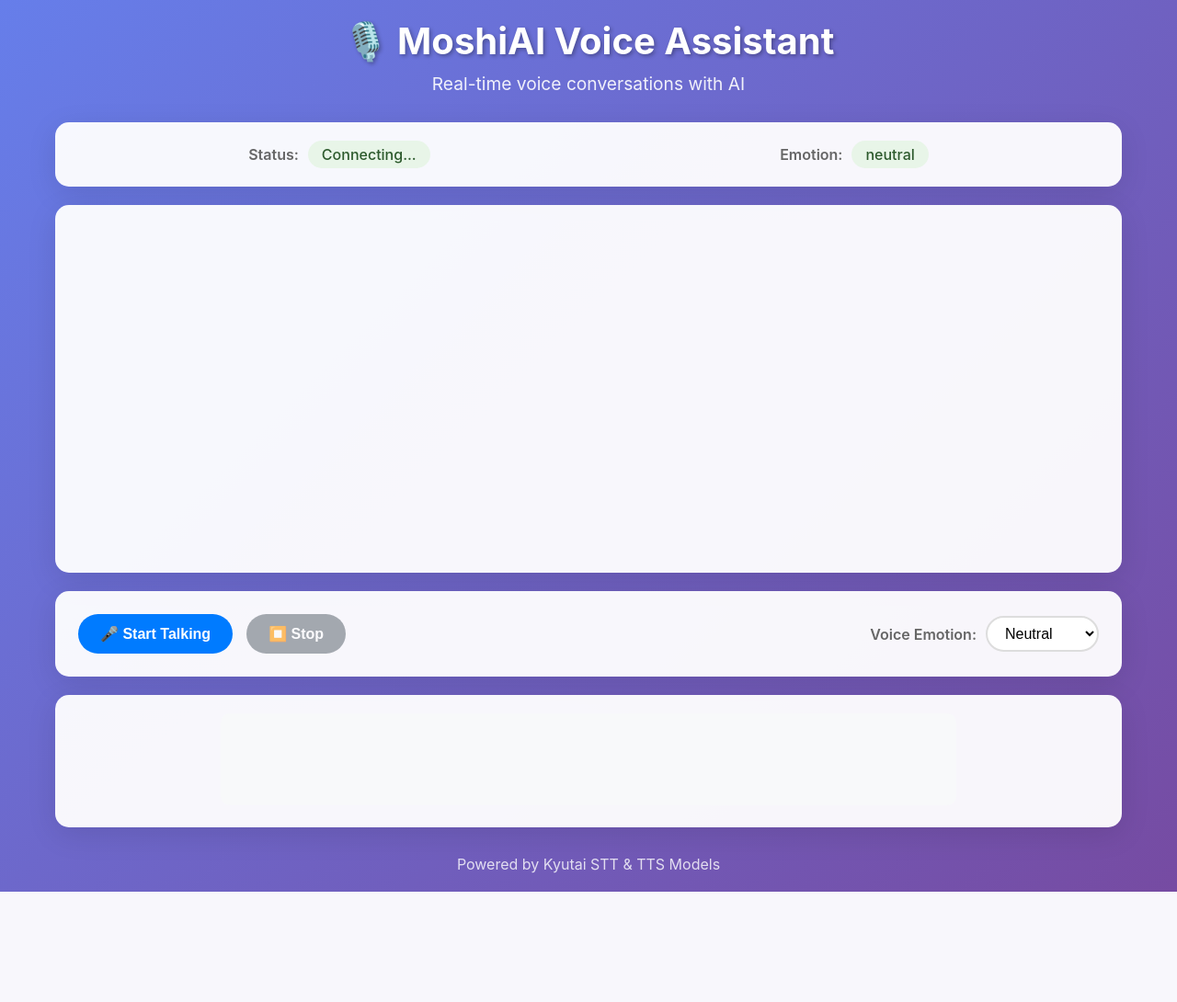
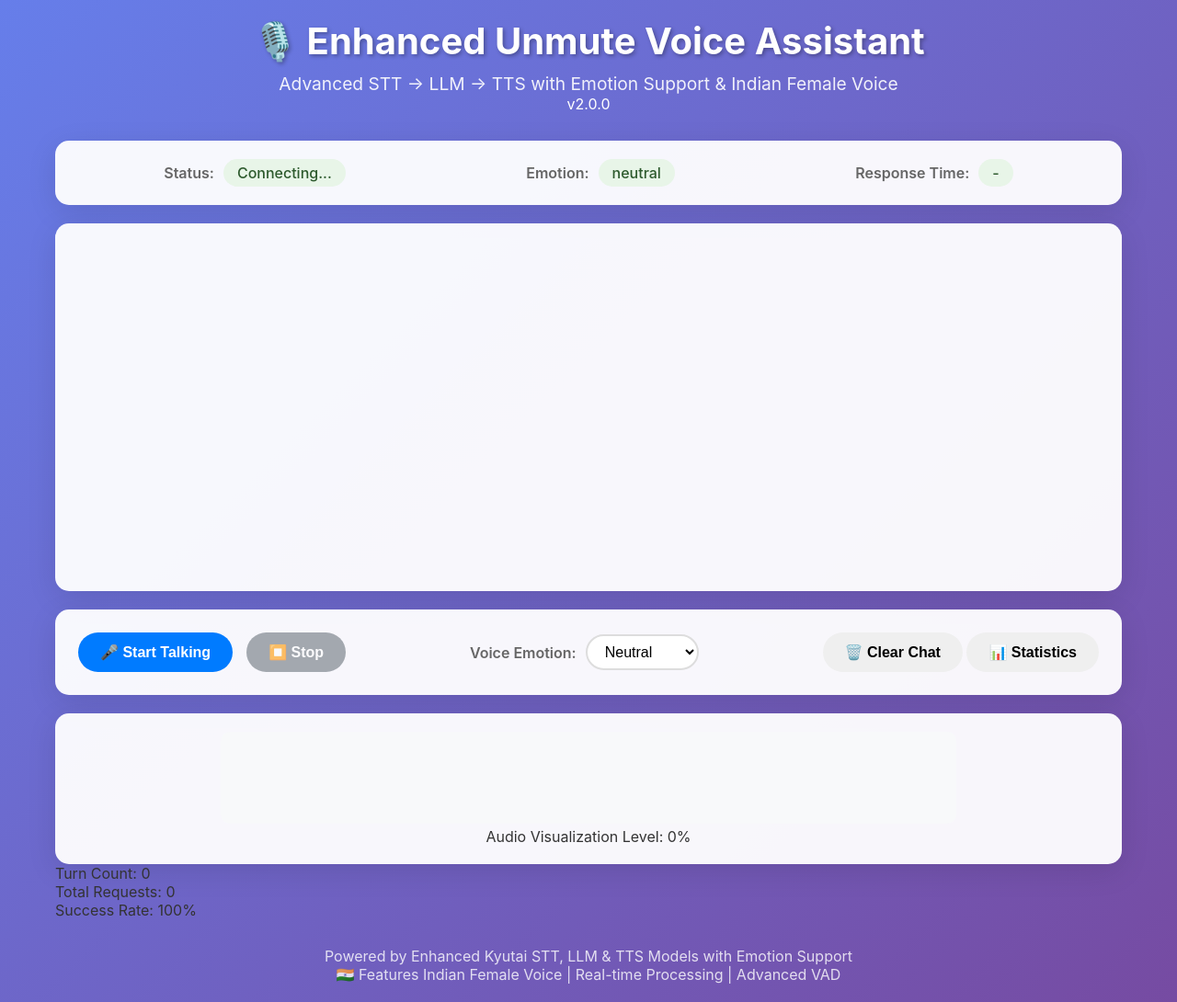
Before and after one commit to devasphn/MoshiAI, a Python web app: template templates/index.html in a window 1280 px wide. Shown: the whole page at 92% size. Before the commit the page ends 970 px from the top, so only its background shows below. Run offline with Jinja, Linux system fonts and the light colour scheme; the template is opened without the code that fills it, so the values that code supplies are empty.

Commit message:
Update index.html

```diff
--- a/templates/index.html
+++ b/templates/index.html
@@ -3,14 +3,15 @@
 <head>
     <meta charset="UTF-8">
     <meta name="viewport" content="width=device-width, initial-scale=1.0">
-    <title>MoshiAI Voice Assistant</title>
+    <title>Enhanced Unmute Voice Assistant</title>
     <link rel="stylesheet" href="/static/style.css">
 </head>
 <body>
     <div class="container">
         <header>
-            <h1>🎙️ MoshiAI Voice Assistant</h1>
-            <p>Real-time voice conversations with AI</p>
+            <h1>🎙️ Enhanced Unmute Voice Assistant</h1>
+            <p>Advanced STT → LLM → TTS with Emotion Support & Indian Female Voice</p>
+            <div class="version-info">v2.0.0</div>
         </header>
 
         <main>
@@ -22,6 +23,10 @@
                 <div class="status-item">
                     <span class="status-label">Emotion:</span>
                     <span id="current-emotion" class="status-value">neutral</span>
+                </div>
+                <div class="status-item">
+                    <span class="status-label">Response Time:</span>
+                    <span id="response-time" class="status-value">-</span>
                 </div>
             </div>
 
@@ -50,15 +55,40 @@
                         <option value="nervous">Nervous</option>
                     </select>
                 </div>
+
+                <div class="advanced-controls">
+                    <button id="clear-btn" class="btn btn-info">🗑️ Clear Chat</button>
+                    <button id="stats-btn" class="btn btn-info">📊 Statistics</button>
+                </div>
             </div>
 
             <div class="audio-visualizer">
                 <canvas id="audio-canvas" width="800" height="100"></canvas>
+                <div class="visualizer-info">
+                    <span>Audio Visualization</span>
+                    <span id="audio-level">Level: 0%</span>
+                </div>
+            </div>
+
+            <div class="performance-panel">
+                <div class="performance-item">
+                    <span class="performance-label">Turn Count:</span>
+                    <span id="turn-count" class="performance-value">0</span>
+                </div>
+                <div class="performance-item">
+                    <span class="performance-label">Total Requests:</span>
+                    <span id="total-requests" class="performance-value">0</span>
+                </div>
+                <div class="performance-item">
+                    <span class="performance-label">Success Rate:</span>
+                    <span id="success-rate" class="performance-value">100%</span>
+                </div>
             </div>
         </main>
 
         <footer>
-            <p>Powered by Kyutai STT & TTS Models</p>
+            <p>Powered by Enhanced Kyutai STT, LLM & TTS Models with Emotion Support</p>
+            <p>🇮🇳 Features Indian Female Voice | Real-time Processing | Advanced VAD</p>
         </footer>
     </div>
 
```
